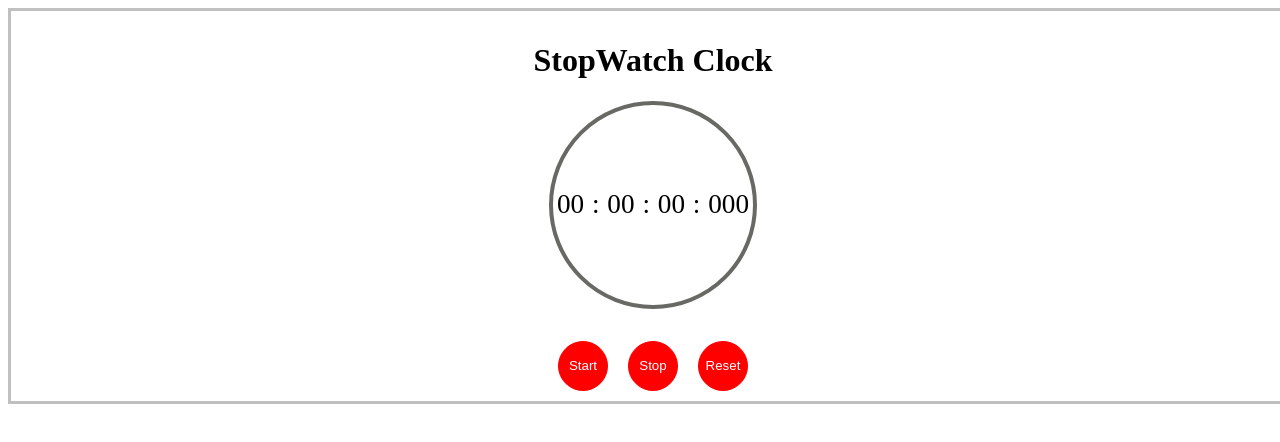
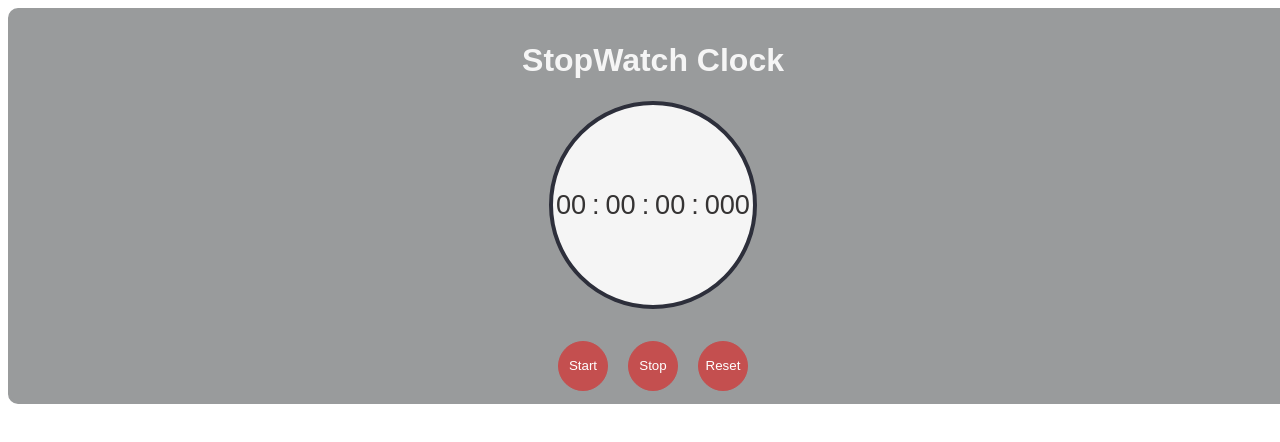
Before and after one commit to Pkkoi1/BaiTuan06, a plain HTML site: page Index.html in a window 1280 px wide. Drawn offline with Linux system fonts and the light colour scheme.

Commit message:
Chinh sua lan 2

```diff
--- a/style.css
+++ b/style.css
@@ -5,12 +5,14 @@
     justify-content: space-between;
     align-items: center;
     margin: auto;
-    border: 3px silver solid;
+    border: 3px rgb(153, 155, 156) solid;
     padding: 10px;
+    border-radius: 10px;
+    background-color: rgb(153, 155, 156);
 }
 
 .timer {
-    border: 4px rgb(104, 104, 101) solid;
+    border: 4px rgb(45, 47, 59) solid;
     border-radius: 50%;
     width: 200px;
     height: 200px;
@@ -18,6 +20,7 @@
     flex-direction: row;
     justify-content: space-around;
     align-items: center;
+    background-color: whitesmoke;
 }
 
 .btns {
@@ -30,8 +33,8 @@
     border-radius: 50%;
     width: 50px;
     height: 50px;
-    border: 1px red solid;
-    background-color: red;
+    border: 1px rgb(196, 79, 79) solid;
+    background-color: rgb(196, 79, 79);
     color: white;
 }
 
@@ -45,4 +48,13 @@
 
 .timer span {
     font-size: 170%;
+    color: rgb(53, 51, 51);
 }
+
+h1 {
+    color: whitesmoke;
+}
+
+body {
+    font-family: Arial, Helvetica, sans-serif;
+}
```
Also changed, not shown: Index.html (+0 -14 lines).
